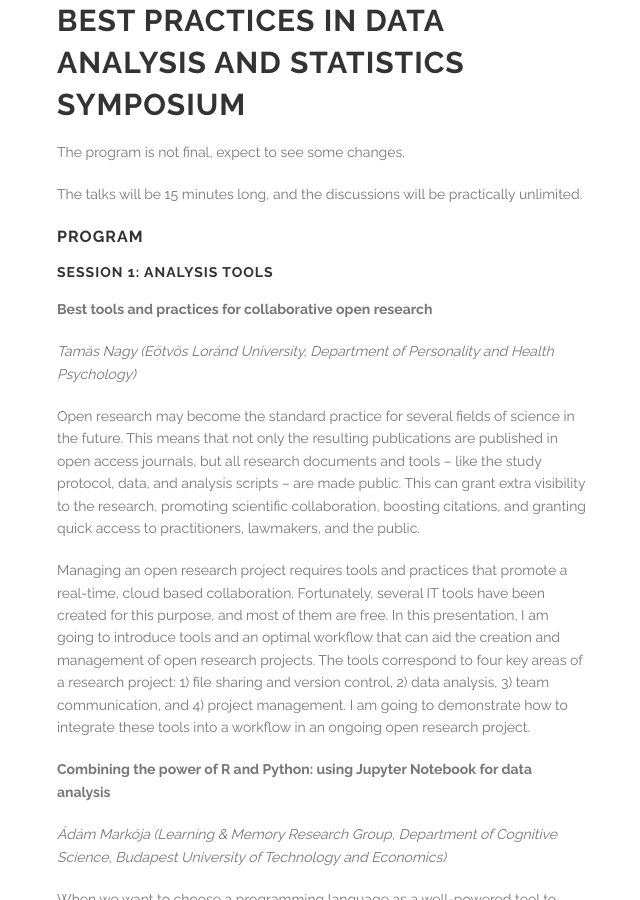
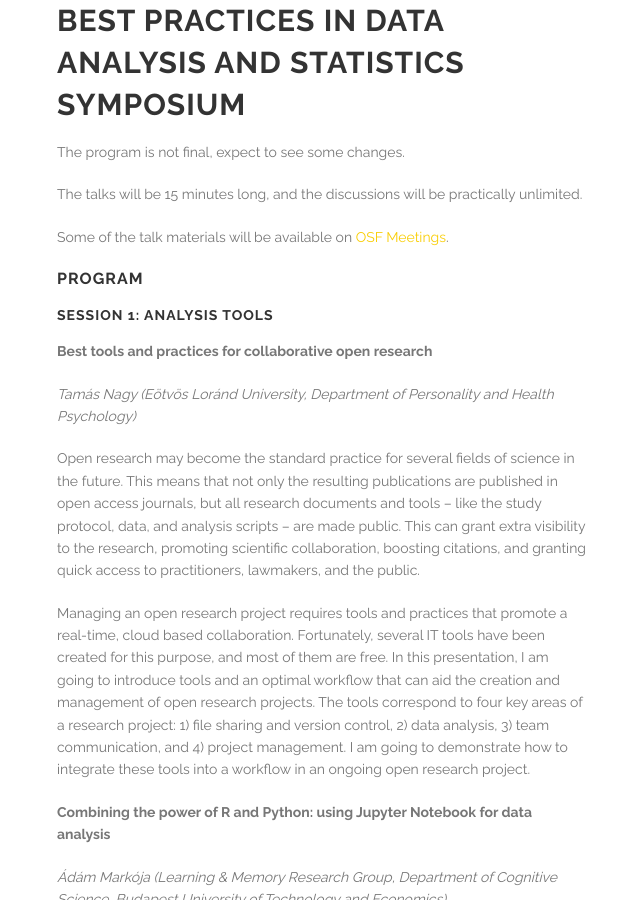
Before and after one commit to cogstat/cogstat_website, a Jekyll site: the page built from best_practices_symposium/program.md, in a window 1280 px wide and 900 px high. Shown: the whole window, without its empty margins (38-678 px from the left). Built offline with Jekyll 4.4.1, drawn with Linux system fonts in a browser that asks for light colours.

Commit message:
add OSF link

```diff
--- a/best_practices_symposium/program.md
+++ b/best_practices_symposium/program.md
@@ -7,6 +7,8 @@ title:  "Best practices in data analysis and statistics symposium"
 The program is not final, expect to see some changes.
 
 The talks will be 15 minutes long, and the discussions will be practically unlimited.
+
+Some of the talk materials will be available on [OSF Meetings](https://osf.io/view/bestpracticessymposium2017/).
 
 ### Program
 
```
